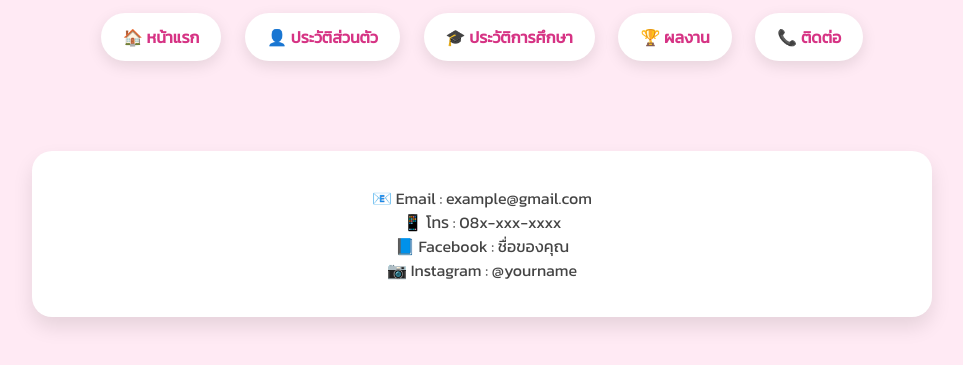
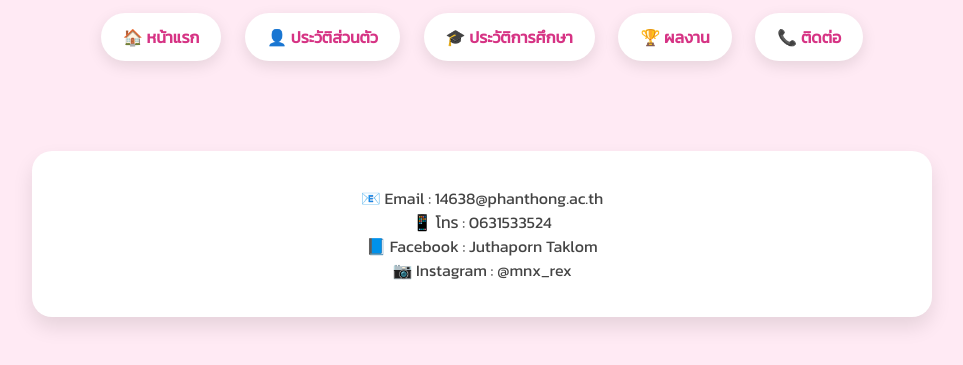
Before and after one commit to Juthaporn15/portfolio2, a plain HTML site: page contact.html in a window 1280 px wide. Shown: the part 125-490 px from the top of the page, without its empty margins (158-1121 px from the left). Drawn offline with Linux system fonts and the light colour scheme.

Commit message:
Update contact.html

```diff
--- a/contact.html
+++ b/contact.html
@@ -36,13 +36,13 @@
 
 <section class="card">
 
-<p>📧 Email : example@gmail.com</p>
+<p>📧 Email : 14638@phanthong.ac.th</p>
 
-<p>📱 โทร : 08x-xxx-xxxx</p>
+<p>📱 โทร : 0631533524</p>
 
-<p>📘 Facebook : ชื่อของคุณ</p>
+<p>📘 Facebook : Juthaporn Taklom</p>
 
-<p>📷 Instagram : @yourname</p>
+<p>📷 Instagram : @mnx_rex</p>
 
 </section>
 
```
